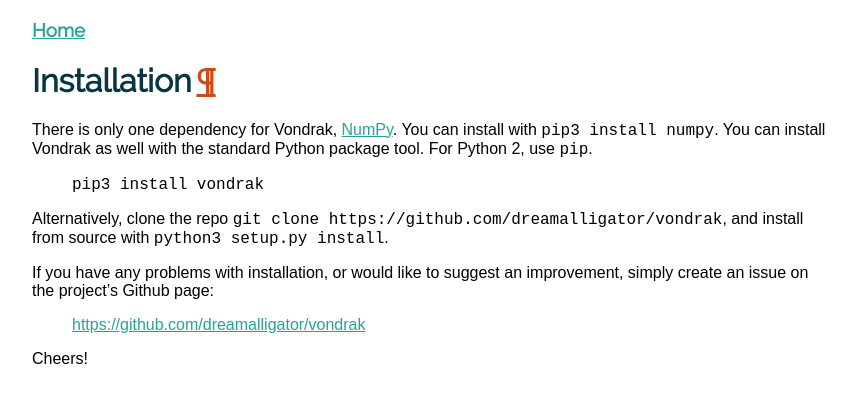
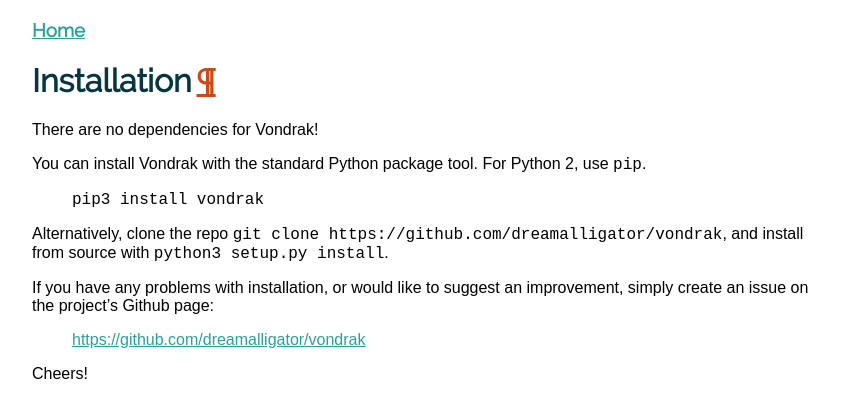
Before and after one commit to dreamalligator/vondrak, a Sphinx documentation site: the page built from vondrak/docs/installation.rst, in a window 1280 px wide. Shown: the top 418 px of the page, without its empty margins (208-1064 px from the left). Built offline with Sphinx 7.4.7, drawn with Linux system fonts in a browser that asks for light colours.

Commit message:
[skip ci] temp

```diff
--- a/environment.yml
+++ b/environment.yml
@@ -3,5 +3,4 @@
   - conda-forge
 dependencies:
   - python<3.14 # max current support 3.13
-  - numpy
   - pytest
--- a/requirements.txt
+++ b/requirements.txt
@@ -1,6 +1,3 @@
-# required
-numpy
-
 # tests
 pytest
 
--- a/setup.py
+++ b/setup.py
@@ -32,7 +32,6 @@
     package_data={
         'vondrak': ['docs/*.rst'],
     },
-    install_requires=['numpy'],
     classifiers=[
         'Development Status :: 5 - Production/Stable',
         'Intended Audience :: Developers',
--- a/vondrak/docs/installation.rst
+++ b/vondrak/docs/installation.rst
@@ -1,7 +1,9 @@
 Installation
 ============
 
-There is only one dependency for Vondrak, `NumPy <http://www.numpy.org/>`_. You can install with ``pip3 install numpy``. You can install Vondrak as well with the standard Python package tool. For Python 2, use ``pip``.
+There are no dependencies for Vondrak!
+
+You can install Vondrak with the standard Python package tool. For Python 2, use ``pip``.
 
     ``pip3 install vondrak``
 
```
Also changed, not shown: README.rst (+2 -5 lines), vondrak/__init__.py (+4 -5 lines).
